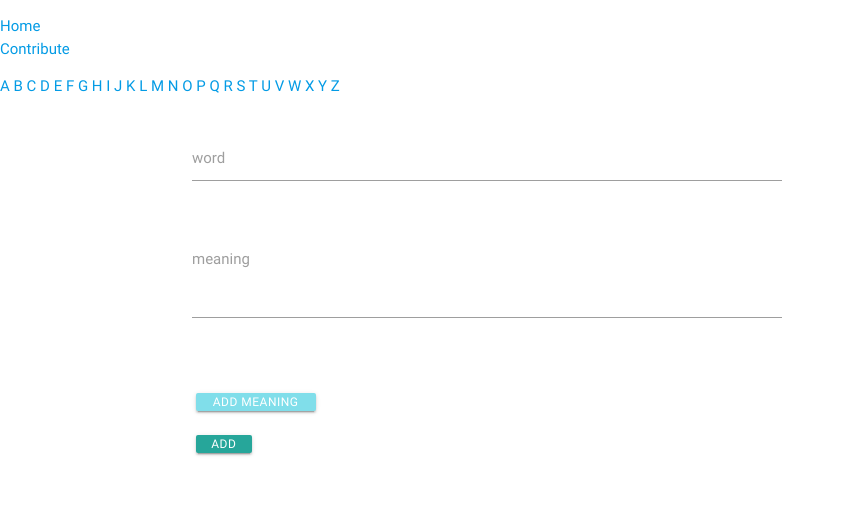
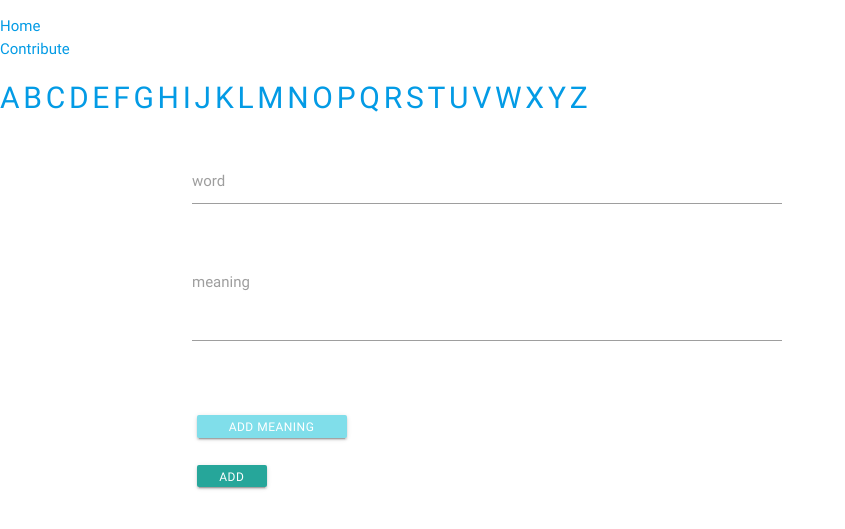
Before and after one commit to bravoalpha79/Googly-cricket-glossary, a Flask app: page /add_word in a window 1280 px wide. Shown: the top 529 px of the page, without its empty margins (0-845 px from the left). Run offline with Flask 2, Linux system fonts and the light colour scheme; some libraries are stand-ins or nearby versions.

Commit message:
add container divs to contribute forms; modify styling of alphabet letters

```diff
--- a/static/css/style.css
+++ b/static/css/style.css
@@ -2,33 +2,37 @@
     display: blocK;
 }
 
+.glossary-letter a {
+    font-size: 2rem;
+}
+
 .entry a {
-    height: 1.5em;
-    width: 4.7em;
-    line-height: 1.6em;
-    font-size: 0.8em;
-    padding: 0 0.5em;
-    margin: 0 0.3em;
+    height: 1.5rem;
+    width: 4.7rem;
+    line-height: 1.6rem;
+    font-size: 0.8rem;
+    padding: 0 0.5rem;
+    margin: 0 0.3rem;
 }
 
 .add-word button,
 .edit-word button,
 .add-word a,
 .edit-word a {
-    height: 1.5em;
-    width: 4.7em;
-    line-height: 1.6em;
-    font-size: 0.8em;
-    padding: 0 0.5em;
-    margin: 1em 0.3em 1em;
+    height: 1.5rem;
+    width: 4.7rem;
+    line-height: 1.6rem;
+    font-size: 0.8rem;
+    padding: 0 0.5rem;
+    margin: 1em 0.3rem 1rem;
 }
 
 #add-meaning {
-    height: 1.5em;
-    width: 10em;
-    line-height: 1.6em;
-    font-size: 0.8em;
-    padding: 0 0.5em;
+    height: 1.5rem;
+    width: 10rem;
+    line-height: 1.6rem;
+    font-size: 0.8rem;
+    padding: 0 0.5rem;
     display: block;
 }
 
--- a/templates/base.html
+++ b/templates/base.html
@@ -23,7 +23,7 @@
             {% endif %}
         </ul>
     </div>
-        <div>
+    <div class="glossary-letter">
         {% for letter in letters %}
         <a href="{{url_for('display_letter', letter=letter)}}">{{letter}}</a>
         {% endfor %}
@@ -51,4 +51,5 @@
     <!-- Custom JavaScript-->
     <script src="{{url_for('static', filename='js/script.js')}}"></script>
 </body>
+
 </html>
--- a/templates/contribute.html
+++ b/templates/contribute.html
@@ -1,6 +1,7 @@
 {% extends "base.html" %}
 
 {% block content %}
+<div class="container">
     <form action="{{url_for('authenticate_user')}}" method="POST">
         <div class="row">
             <div class="input-field col s8">
@@ -10,8 +11,10 @@
             <button action="submit" class="waves-effect waves-light btn blue">Enter</button>
         </div>
     </form>
+</div>
 
 <hr />
+<div class="container">
     <form action="" method="POST">
         <div class="row">
             <div class="input-field col s8">
@@ -39,6 +42,7 @@
         </div>
         <button action="submit" class="waves-effect waves-light btn blue">Send</button>
     </form>
+</div>
 
 
 {% endblock %}
```
Lines whose indentation alone changed are shown as unchanged.
